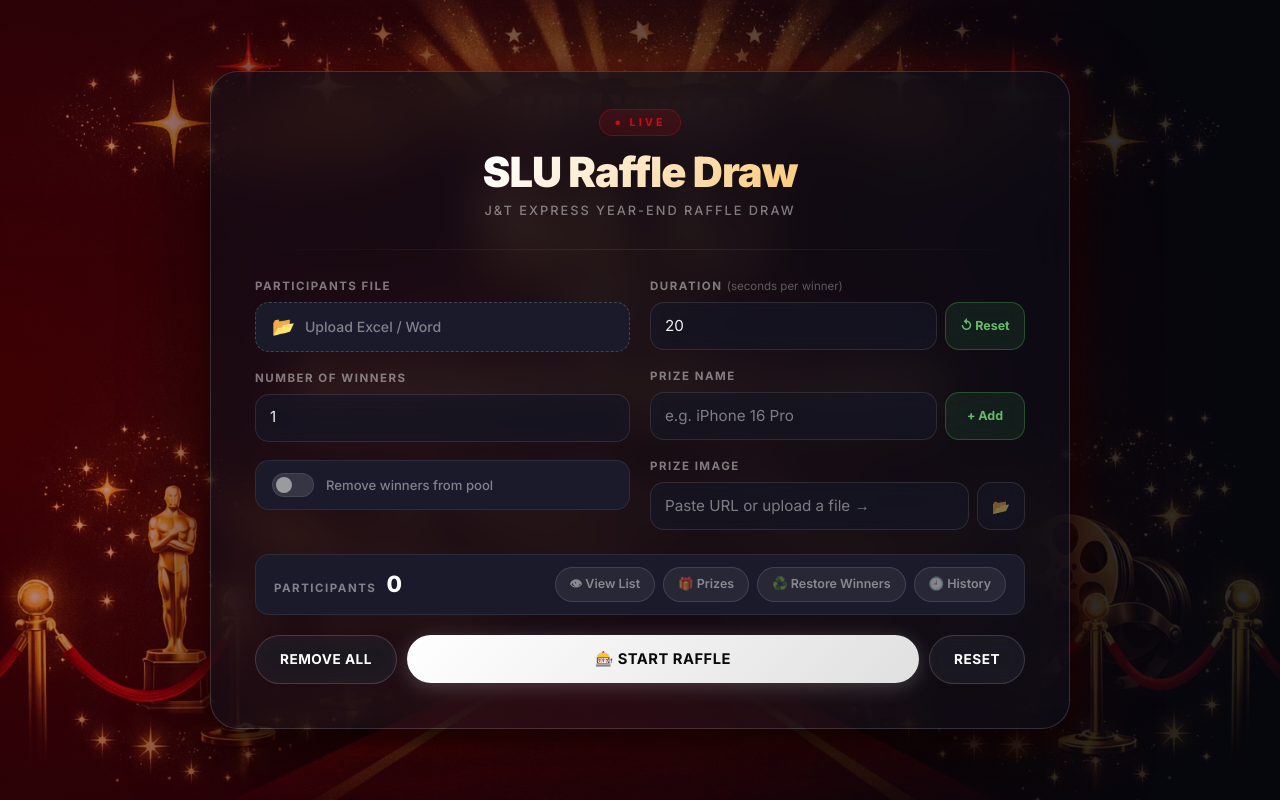
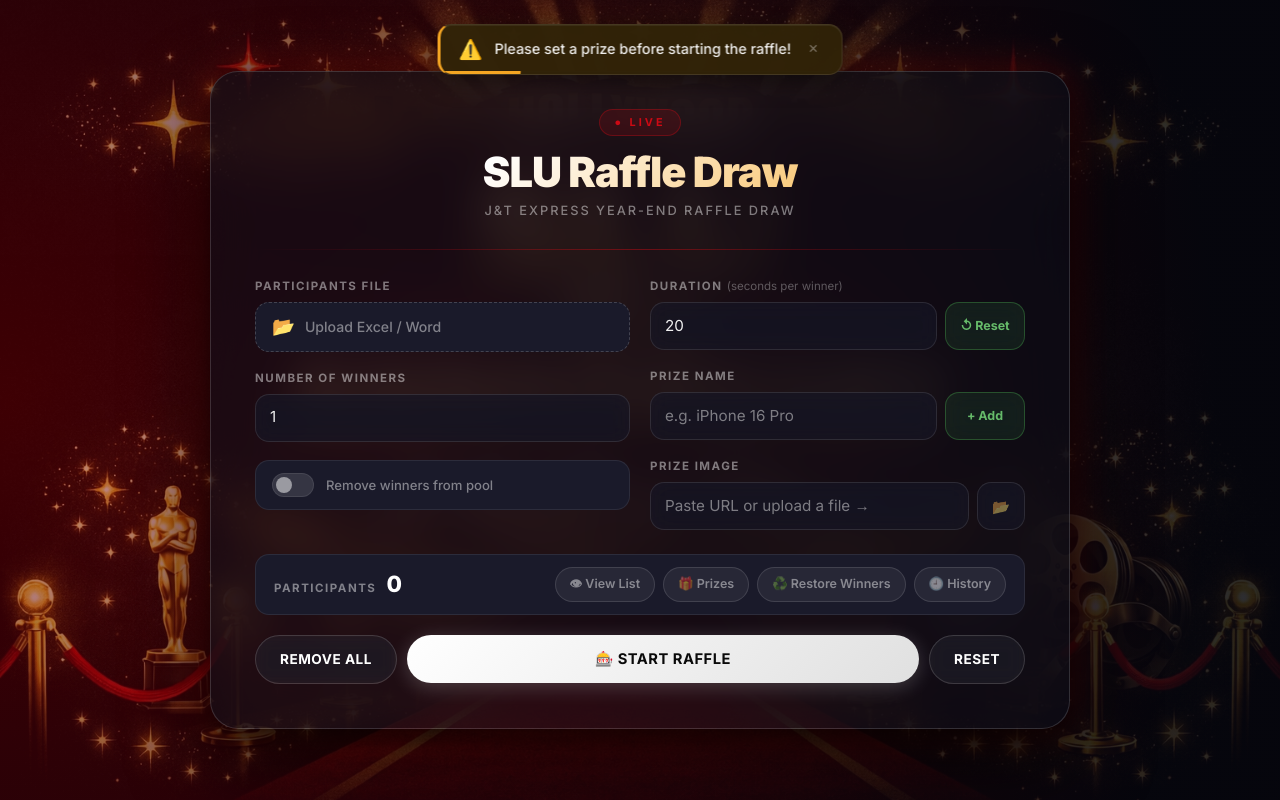
Before and after one commit to KyoAbaquita/SLU_Raffle, a plain HTML site: page SLU_Raffle/index.html in a window 1280 px wide. Both pictures are taken after a click on the button "🎰 START RAFFLE". Drawn offline with nearby package versions, Linux system fonts and the light colour scheme.

Commit message:
Enhanced Ui Warnng

```diff
--- /dev/null
+++ b/SLU_Raffle/assets/css/toast.css
@@ -0,0 +1,156 @@
+/* ─── Toast Notification — Top-Center Banner ─────────────────────────────── */
+
+#toast-container {
+    position: fixed;
+    top: 24px;
+    left: 50%;
+    transform: translateX(-50%);
+    z-index: 9999;
+    display: flex;
+    flex-direction: column;
+    align-items: center;
+    gap: 10px;
+    pointer-events: none;
+    width: max-content;
+    max-width: min(520px, 92vw);
+}
+
+.app-toast {
+    display: flex;
+    align-items: center;
+    gap: 12px;
+    width: 100%;
+    padding: 14px 18px;
+    border-radius: 14px;
+    backdrop-filter: blur(18px);
+    -webkit-backdrop-filter: blur(18px);
+    font-family: 'Inter', sans-serif;
+    font-size: 0.9rem;
+    font-weight: 500;
+    color: #fff;
+    box-shadow:
+        0 4px 24px rgba(0, 0, 0, 0.5),
+        0 1px 0 rgba(255, 255, 255, 0.06) inset;
+    pointer-events: all;
+    cursor: default;
+    border: 1px solid rgba(255, 255, 255, 0.1);
+
+    /* Slide down from top */
+    opacity: 0;
+    transform: translateY(-16px) scale(0.97);
+    transition: opacity 0.3s ease, transform 0.35s cubic-bezier(0.34, 1.56, 0.64, 1);
+}
+
+.app-toast--show {
+    opacity: 1;
+    transform: translateY(0) scale(1);
+}
+
+.app-toast--hide {
+    opacity: 0;
+    transform: translateY(-10px) scale(0.96);
+    transition: opacity 0.2s ease, transform 0.2s ease;
+}
+
+/* ── Variant colors ── */
+.app-toast--info {
+    background: rgba(28, 33, 58, 0.94);
+    border-left: 3px solid #6c8bef;
+}
+
+.app-toast--success {
+    background: rgba(15, 42, 28, 0.94);
+    border-left: 3px solid #34d17a;
+}
+
+.app-toast--warning {
+    background: rgba(48, 36, 8, 0.94);
+    border-left: 3px solid #f5a623;
+}
+
+.app-toast--error {
+    background: rgba(52, 12, 12, 0.94);
+    border-left: 3px solid #e50914;
+}
+
+/* ── Progress bar that shrinks to 0 over duration ── */
+.app-toast__progress {
+    position: absolute;
+    bottom: 0;
+    left: 0;
+    height: 3px;
+    border-radius: 0 0 14px 14px;
+    width: 100%;
+    transform-origin: left;
+    animation: toast-progress var(--toast-duration, 3.5s) linear forwards;
+}
+
+.app-toast {
+    position: relative;
+    overflow: hidden;
+}
+
+.app-toast--info .app-toast__progress {
+    background: #6c8bef;
+}
+
+.app-toast--success .app-toast__progress {
+    background: #34d17a;
+}
+
+.app-toast--warning .app-toast__progress {
+    background: #f5a623;
+}
+
+.app-toast--error .app-toast__progress {
+    background: #e50914;
+}
+
+@keyframes toast-progress {
+    from {
+        transform: scaleX(1);
+    }
+
+    to {
+        transform: scaleX(0);
+    }
+}
+
+/* ── Parts ── */
+.app-toast__icon {
+    font-size: 1.2rem;
+    flex-shrink: 0;
+    line-height: 1;
+}
+
+.app-toast__msg {
+    flex: 1;
+    line-height: 1.45;
+    color: rgba(255, 255, 255, 0.93);
+}
+
+.app-toast__close {
+    background: none;
+    border: none;
+    color: rgba(255, 255, 255, 0.38);
+    cursor: pointer;
+    font-size: 0.78rem;
+    padding: 3px 5px;
+    border-radius: 5px;
+    flex-shrink: 0;
+    transition: color 0.15s, background 0.15s;
+    line-height: 1;
+}
+
+.app-toast__close:hover {
+    color: #fff;
+    background: rgba(255, 255, 255, 0.1);
+}
+
+/* ── Mobile ── */
+@media (max-width: 480px) {
+    #toast-container {
+        top: 14px;
+        max-width: 94vw;
+    }
+}
--- a/SLU_Raffle/assets/js/file-parser.js
+++ b/SLU_Raffle/assets/js/file-parser.js
@@ -62,6 +62,6 @@ function parseWord(data) {
             updateParticipantTable();
         })
         .catch(function (err) {
-            alert("Error reading Word file: " + err);
+            showToast("Error reading Word file: " + err, 'error');
         });
 }
--- a/SLU_Raffle/assets/js/history.js
+++ b/SLU_Raffle/assets/js/history.js
@@ -142,7 +142,7 @@ function clearHistory() {
 function restoreWinners() {
     const history = JSON.parse(localStorage.getItem("raffleHistory")) || [];
     if (history.length === 0) {
-        alert("No winners found in history to restore.");
+        showToast("No winners found in history to restore.", 'info');
         return;
     }
 
@@ -174,8 +174,8 @@ function restoreWinners() {
             updateParticipantTable();
         }
 
-        alert(`Successfully restored ${restoredCount} winner(s) back to the participant pool!`);
+        showToast(`Successfully restored ${restoredCount} winner(s) back to the participant pool!`, 'success');
     } else {
-        alert("All previous winners are already in the participant pool.");
+        showToast("All previous winners are already in the participant pool.", 'info');
     }
 }
--- a/SLU_Raffle/assets/js/participants.js
+++ b/SLU_Raffle/assets/js/participants.js
@@ -170,7 +170,7 @@ function addParticipant(event) {
         (typeof p === 'object' ? p.name : p).toLowerCase() === name.toLowerCase()
     );
     if (isDuplicate) {
-        alert(`"${name}" is already in the participant list!`);
+        showToast(`"${name}" is already in the participant list!`, 'warning');
         return;
     }
 
--- a/SLU_Raffle/assets/js/prize.js
+++ b/SLU_Raffle/assets/js/prize.js
@@ -98,7 +98,7 @@ function addPrize() {
     const prizeName = nameInput.value.trim();
 
     if (!prizeName) {
-        alert("Enter a prize name first!");
+        showToast("Enter a prize name first!", 'warning');
         return;
     }
 
--- a/SLU_Raffle/assets/js/raffle.js
+++ b/SLU_Raffle/assets/js/raffle.js
@@ -10,13 +10,13 @@ function startRaffle() {
     if (prizeList.length > 0) {
         activePrizes = getSelectedPrizes();
         if (activePrizes.length === 0) {
-            alert("Tap a prize in the Prizes modal to select it first!");
+            showToast("Tap a prize in the Prizes modal to select it first!", 'warning');
             return;
         }
     } else {
         const singleName = prizeInput.value.trim();
         if (!singleName) {
-            alert("Please set a prize before starting the raffle!");
+            showToast("Please set a prize before starting the raffle!", 'warning');
             return;
         }
         activePrizes = [{ name: singleName, image: prizeImage || "" }];
@@ -53,14 +53,14 @@ function startRaffle() {
     }
 
     if (drawPool.length === 0) {
-        alert("Add participants first!");
+        showToast("Add participants first!", 'warning');
         return;
     }
 
     const winnerCount = parseInt(document.getElementById("winnerCountInput").value);
 
     if (winnerCount > drawPool.length) {
-        alert(`Not enough participants! You need at least ${winnerCount} participant(s) but only have ${drawPool.length}.`);
+        showToast(`Not enough participants! You need at least ${winnerCount} participant(s) but only have ${drawPool.length}.`, 'error');
         return;
     }
 
--- /dev/null
+++ b/SLU_Raffle/assets/js/toast.js
@@ -0,0 +1,62 @@
+// ─── Toast Notification Utility ─────────────────────────────────────────────
+
+/**
+ * showToast(message, type, duration)
+ * @param {string} message  - Text to display
+ * @param {'info'|'success'|'warning'|'error'} type - Visual style
+ * @param {number} duration - Auto-dismiss after ms (default 3500)
+ */
+function showToast(message, type = 'info', duration = 3500) {
+    let container = document.getElementById('toast-container');
+    if (!container) {
+        container = document.createElement('div');
+        container.id = 'toast-container';
+        document.body.appendChild(container);
+    }
+
+    const icons = {
+        info: '💬',
+        success: '✅',
+        warning: '⚠️',
+        error: '❌'
+    };
+
+    const toast = document.createElement('div');
+    toast.className = `app-toast app-toast--${type}`;
+    toast.style.setProperty('--toast-duration', `${duration / 1000}s`);
+    toast.innerHTML = `
+        <span class="app-toast__icon">${icons[type] || icons.info}</span>
+        <span class="app-toast__msg">${message}</span>
+        <button class="app-toast__close" onclick="this.closest('.app-toast').remove()">✕</button>
+        <div class="app-toast__progress"></div>
+    `;
+
+    container.appendChild(toast);
+
+    // Trigger enter animation
+    requestAnimationFrame(() => {
+        requestAnimationFrame(() => toast.classList.add('app-toast--show'));
+    });
+
+    // Auto-dismiss
+    let timer = setTimeout(() => dismissToast(toast), duration);
+
+    // Pause auto-dismiss and progress bar on hover
+    toast.addEventListener('mouseenter', () => {
+        clearTimeout(timer);
+        const bar = toast.querySelector('.app-toast__progress');
+        if (bar) bar.style.animationPlayState = 'paused';
+    });
+    toast.addEventListener('mouseleave', () => {
+        const bar = toast.querySelector('.app-toast__progress');
+        if (bar) bar.style.animationPlayState = 'running';
+        timer = setTimeout(() => dismissToast(toast), 1500);
+    });
+}
+
+function dismissToast(toast) {
+    if (!toast || !toast.parentElement) return;
+    toast.classList.remove('app-toast--show');
+    toast.classList.add('app-toast--hide');
+    toast.addEventListener('transitionend', () => toast.remove(), { once: true });
+}
--- a/SLU_Raffle/index.html
+++ b/SLU_Raffle/index.html
@@ -17,6 +17,8 @@
     <link rel="stylesheet" href="assets/css/roulette.css">
     <link rel="stylesheet" href="assets/css/winners.css">
     <link rel="stylesheet" href="assets/css/utilities.css">
+    <link rel="stylesheet" href="assets/css/toast.css">
+    <script src="assets/js/toast.js"></script>
     <script src="assets/js/config.js"></script>
     <script src="assets/js/participants.js"></script>
     <script src="assets/js/roulette.js"></script>
```
